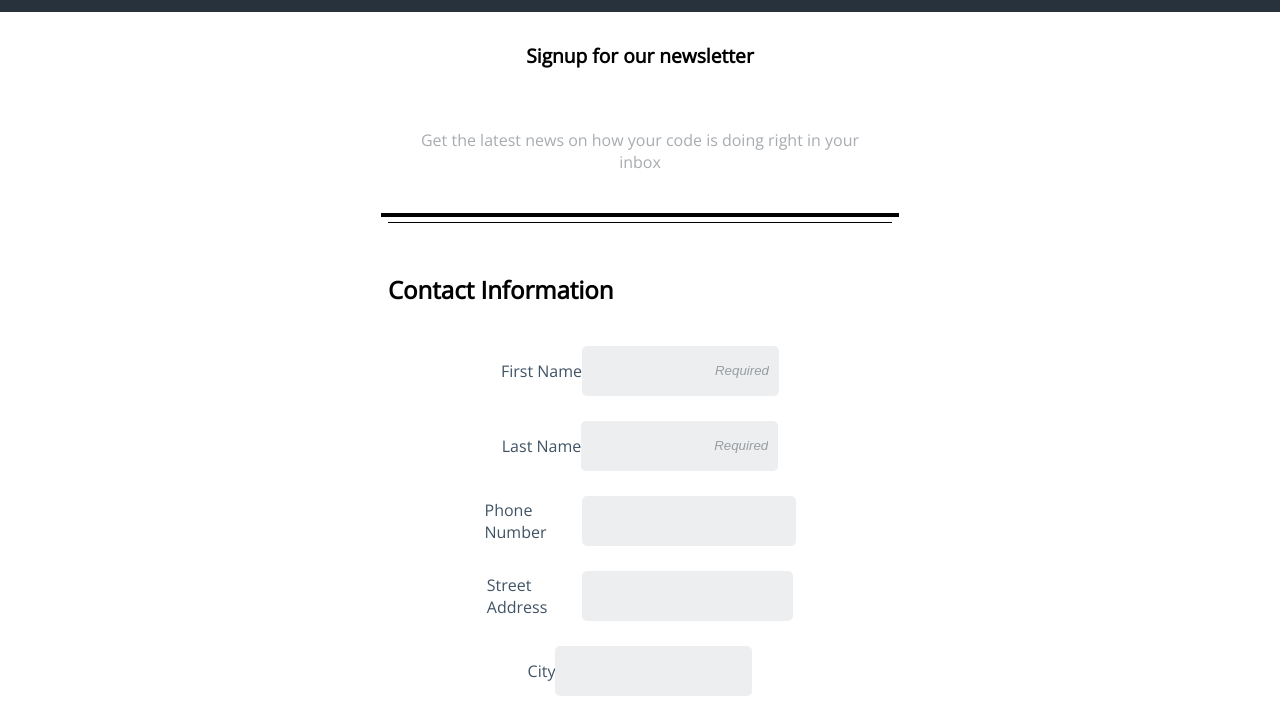
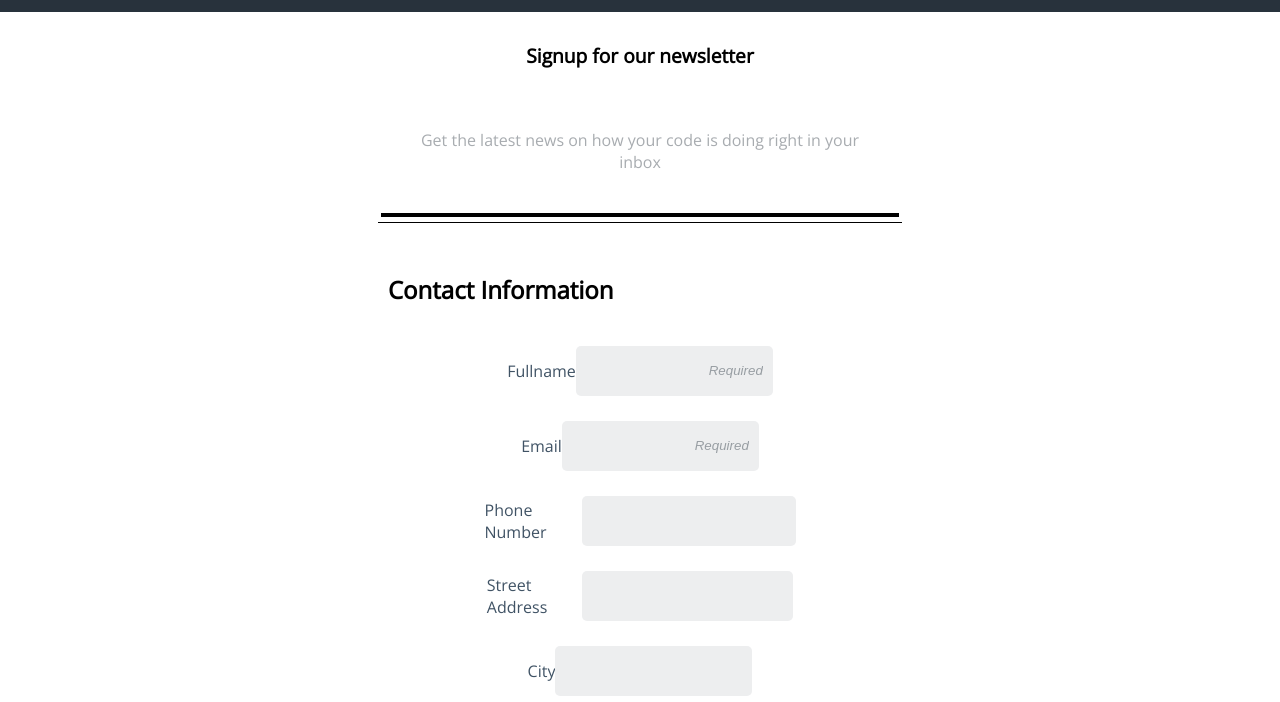
Before and after one commit to JeremyChristopherBray/Treehouse-Project-3-Online-Registration-Form, a plain HTML site: page index.html in a window 1280 px wide. Shown: the part 98-800 px from the top of the page. Drawn offline with nearby package versions, Linux system fonts and the light colour scheme.

Commit message:
fixed validation error and added email

```diff
--- a/index.html
+++ b/index.html
@@ -24,13 +24,14 @@
                 <legend>Contact Information</legend>
 
                 <div class="input">
-                    <label for="first">First Name</label>
-                    <input required type="text" id="first" name="first" placeholder="Required"/>
+                    <label for="fullname">Fullname</label>
+                    <input required type="text" id="fullname" name="first" placeholder="Required"/>
                 </div>
 
+
                 <div class="input">
-                    <label for="last">Last Name</label>
-                    <input required type="text" id="last" name="last"  placeholder="Required"/>
+                    <label for="email">Email</label>
+                    <input required type="email" id="email" name="email"  placeholder="Required"/>
                 </div>
 
                 <div class="input">
--- a/style.css
+++ b/style.css
@@ -21,6 +21,11 @@ button {
     margin-top: 1%;
     padding: 16px 65px;
     min-width: 100%;
+}
+
+input[type=text]::placeholder, input[type=email]::placeholder {  /* Firefox 19+ */
+    color: #989EA3!important;
+    font-style: italic;
 }
 
 
@@ -154,11 +159,6 @@ button {
             border-radius: 5px;
         }
 
-    input[type=text]::placeholder { /* Firefox 19+ */
-        color: #989EA3 !important;
-        font-style: italic;
-    }
-
     input[type=number] {
         display: flex;
         display: -webkit-flex;
@@ -190,7 +190,7 @@ button {
         margin:  10px 0px 10px 0px;
     }
 
-    input[type=text], input[type=tel] {
+    input[type=text], input[type=email], input[type=tel] {
         display: flex;
         display: -webkit-flex;
         flex-direction: column;
@@ -238,7 +238,7 @@ button {
         margin-right: 10px;
     }
 
-    input[type=text]:focus, input[type=number]:focus, input[type=tel]:focus, textarea:focus, select:focus {
+    input[type=text]:focus, input[type=email]:focus, input[type=number]:focus, input[type=tel]:focus, textarea:focus, select:focus {
         border-color: #3D5E80;
 
     }
@@ -347,8 +347,8 @@ button {
     }
 
     form {
-        margin: 5px auto auto auto;
-        padding: 10px auto auto auto;
+        margin: 5px;
+        padding: 10px;
         border-top: solid 1.5px black;
         display: flex;
         flex-direction: column;
@@ -415,11 +415,6 @@ button {
         border-radius: 5px;
     }
 
-    input[type=text]::placeholder {  /* Firefox 19+ */
-        color: #989EA3!important;
-        font-style: italic;
-    }
-
     input[type=number] {
         display: flex;
         flex-direction: row;
@@ -441,7 +436,7 @@ button {
         margin-right: 10px;
     }
 
-    input[type=text], input[type=tel] {
+    input[type=text], input[type=email], input[type=tel] {
         display: flex;
         flex-direction: row;
         justify-content: flex-end;
@@ -486,7 +481,7 @@ button {
         flex-basis: 5%;
     }
 
-    input[type=text]:focus, input[type=number]:focus, input[type=tel]:focus, textarea:focus, select:focus{
+    input[type=text]:focus, input[type=email]:focus, input[type=number]:focus, input[type=tel]:focus, textarea:focus, select:focus{
         border-color: #3D5E80;
 
     }
```
